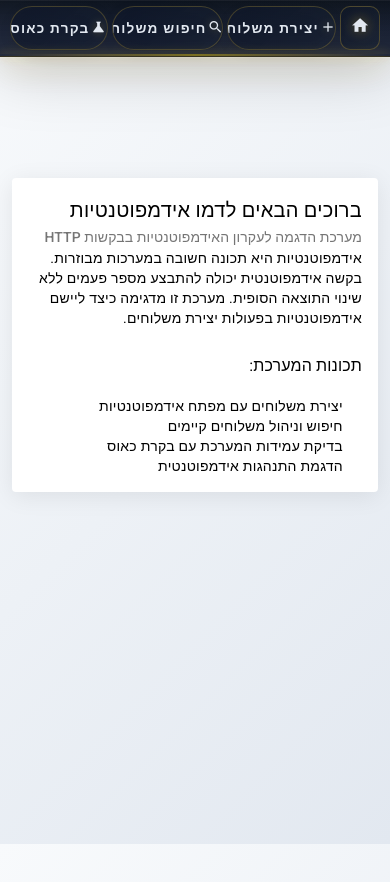
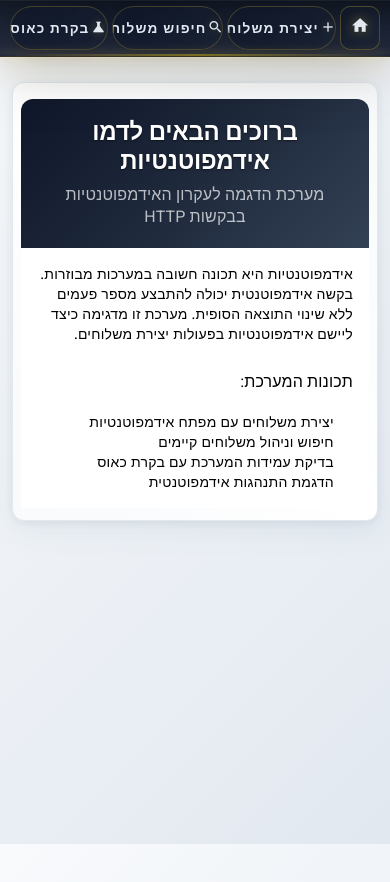
Before and after one commit to tomkedem/jpPostIdempotencyDemo, an Angular app in the folder src/frontend/postal-idempotency-app/: page / in a window 390 px wide. Shown: the top 882 px of the page. Built offline with nearby package versions, Linux system fonts and the light colour scheme.

Commit message:
Refactor shipment lookup component: add 'in transit' status chip styling and enhance existing status chip styles

```diff
--- a/src/frontend/postal-idempotency-app/src/app/components/shipment-lookup/shipment-lookup.component.html
+++ b/src/frontend/postal-idempotency-app/src/app/components/shipment-lookup/shipment-lookup.component.html
@@ -190,6 +190,7 @@
                 'status-delivered': del?.statusId === 2,
                 'status-failed': del?.statusId === 3,
                 'status-partial': del?.statusId === 4,
+                'status-intransit': del?.statusId === 6,
                 'centered-chip': true
               }"
               style="margin: 0 auto; text-align: center"
--- a/src/frontend/postal-idempotency-app/src/app/components/shipment-lookup/shipment-lookup.component.scss
+++ b/src/frontend/postal-idempotency-app/src/app/components/shipment-lookup/shipment-lookup.component.scss
@@ -676,6 +676,7 @@ body {
   text-shadow: 0 0 8px #ffd20088;
 }
 // צבעי רקע לצ'יפ סטטוס בפרטי משלוח
+// סטטוס 'נמסר'
 .status-chip.status-delivered {
   background: linear-gradient(135deg, #11998e 0%, #38ef7d 100%) !important;
   color: #fff !important;
@@ -683,17 +684,27 @@ body {
   font-weight: bolder !important ;
   border: 2px solid #38ef7d;
 }
+// סטטוס 'נכשל'
 .status-chip.status-failed {
   background: linear-gradient(135deg, #7b1f1f 0%, #c31432 60%, #ff512f 100%) !important;
   color: #fff !important;
   font-weight: bolder !important;
-   border: 2px solid #c31432;
+  border: 2px solid #c31432;
 }
+// סטטוס 'חלקי'
 .status-chip.status-partial {
   background: linear-gradient(135deg, #b99309 0%, #f7971e 60%, #ffd200 100%) !important;
   color: #fff !important;
   font-weight: bolder !important;
-   border: 2px solid #ffd200;
+  border: 2px solid #ffd200;
+}
+// סטטוס 'בדרך לחלוקה' (אפור מודרני)
+.status-chip.status-intransit {
+  background: linear-gradient(135deg, #64748b 0%, #94a3b8 100%) !important;
+  color: #fff !important;
+  font-weight: bolder !important;
+  border: 2px solid #64748b;
+  text-shadow: 0 2px 8px rgba(100,116,139,0.18);
 }
 
 
--- a/src/frontend/postal-idempotency-app/src/app/components/welcome/welcome.component.scss
+++ b/src/frontend/postal-idempotency-app/src/app/components/welcome/welcome.component.scss
@@ -1,17 +1,92 @@
-.welcome-section {
+
+.app-welcome {
+  min-height: 60vh;
   display: flex;
+  flex-direction: column;
+  align-items: center;
   justify-content: center;
-  align-items: center;
-  min-height: 60vh;
+  width: 100vw;
+  background: linear-gradient(135deg, #f8fafc 0%, #e2e8f0 100%);
+  border-radius: 16px;
+  box-shadow: 0 4px 24px rgba(0,0,0,0.08);
+  padding: 2rem 1.5rem;
+  margin: 2rem auto;
 }
+
 .welcome-card {
   max-width: 600px;
+  width: 100%;
   margin: 0 auto;
-  box-shadow: 0 4px 24px rgba(0,0,0,0.08);
+  border-radius: 18px;
+  box-shadow: 0 8px 32px rgba(44,83,100,0.08), 0 2px 8px rgba(0,0,0,0.06);
+  border: 1px solid #e2e8f0;
+  padding: 32px 24px 24px 24px !important;
+  background: linear-gradient(135deg, #ffffff 0%, #f8fafc 50%, #ffffff 100%);
+  font-family: 'Heebo', 'Segoe UI', Arial, sans-serif;
 }
+
+.welcome-card mat-card-header {
+  background: linear-gradient(135deg, #0f172a 0%, #1e293b 50%, #334155 100%);
+  padding: 2rem 3rem;
+  margin: 0;
+  border-radius: 32px 32px 0 0;
+  color: #fff;
+  text-align: center;
+}
+
+.welcome-card mat-card-title {
+  font-size: 2.2rem;
+  font-weight: 700;
+  color: #fff;
+  margin-bottom: 0.5rem;
+  letter-spacing: -0.01em;
+  line-height: 1.2;
+  text-align: center;
+  text-shadow: 0 1px 2px rgba(0,0,0,0.5);
+}
+
+.welcome-card mat-card-subtitle {
+  font-size: 1rem;
+  font-weight: 400;
+  color: rgba(255,255,255,0.7);
+  line-height: 1.4;
+  text-align: center;
+  margin-top: 0.25rem;
+  letter-spacing: 0.01em;
+}
+
+.welcome-card mat-card-content {
+  padding: 2.5rem;
+  margin: 0;
+  background: #ffffff;
+}
+
 .features-list {
   margin-top: 1.5rem;
 }
 .features-list ul {
   padding-right: 1.2rem;
 }
+
+@media (max-width: 767px) {
+  .app-welcome {
+    padding: 1rem 0.5rem;
+    margin: 1rem auto;
+    border-radius: 8px;
+  }
+  .welcome-card {
+    padding: 16px 8px 12px 8px !important;
+    border-radius: 12px;
+    max-width: 100%;
+  }
+  .welcome-card mat-card-header {
+    padding: 1.2rem 1rem;
+    border-radius: 12px 12px 0 0;
+  }
+  .welcome-card mat-card-title {
+    font-size: 1.5rem;
+  }
+  .welcome-card mat-card-content {
+    padding: 1rem !important;
+  }
+}
```
